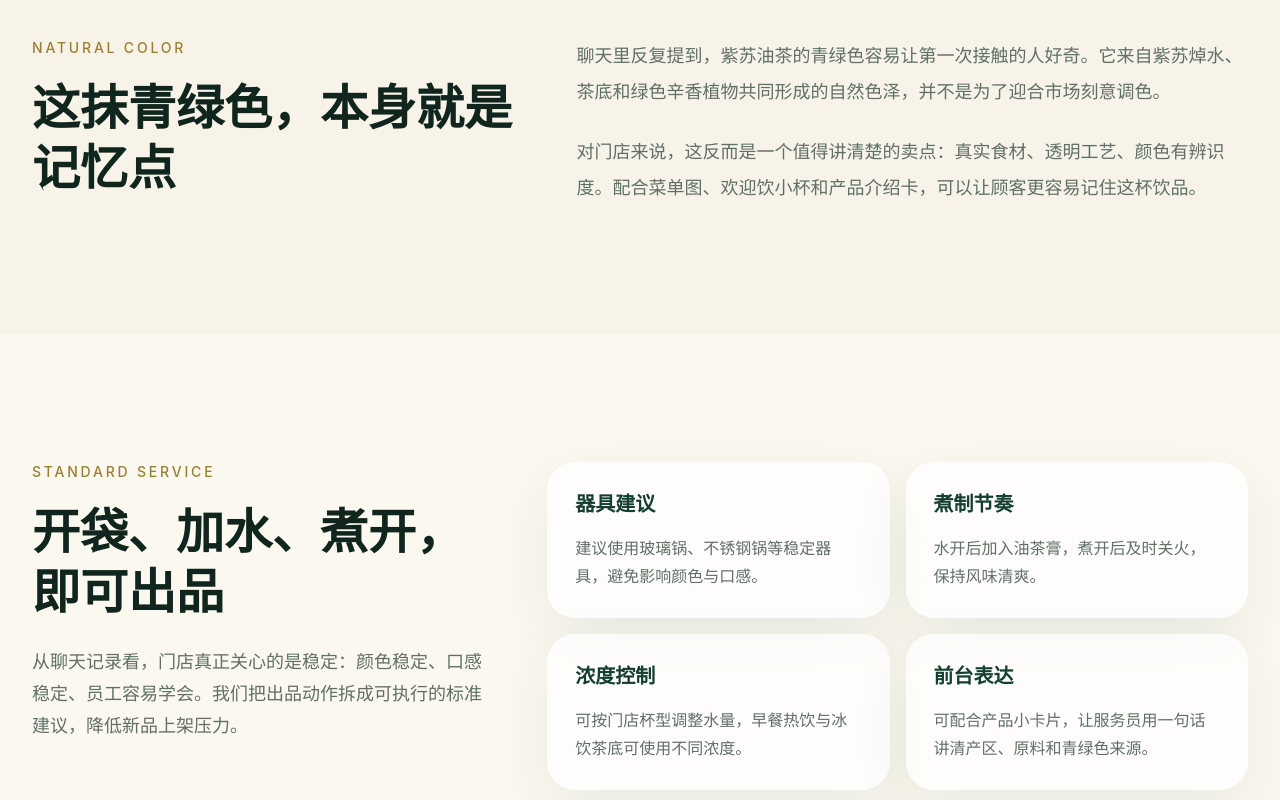
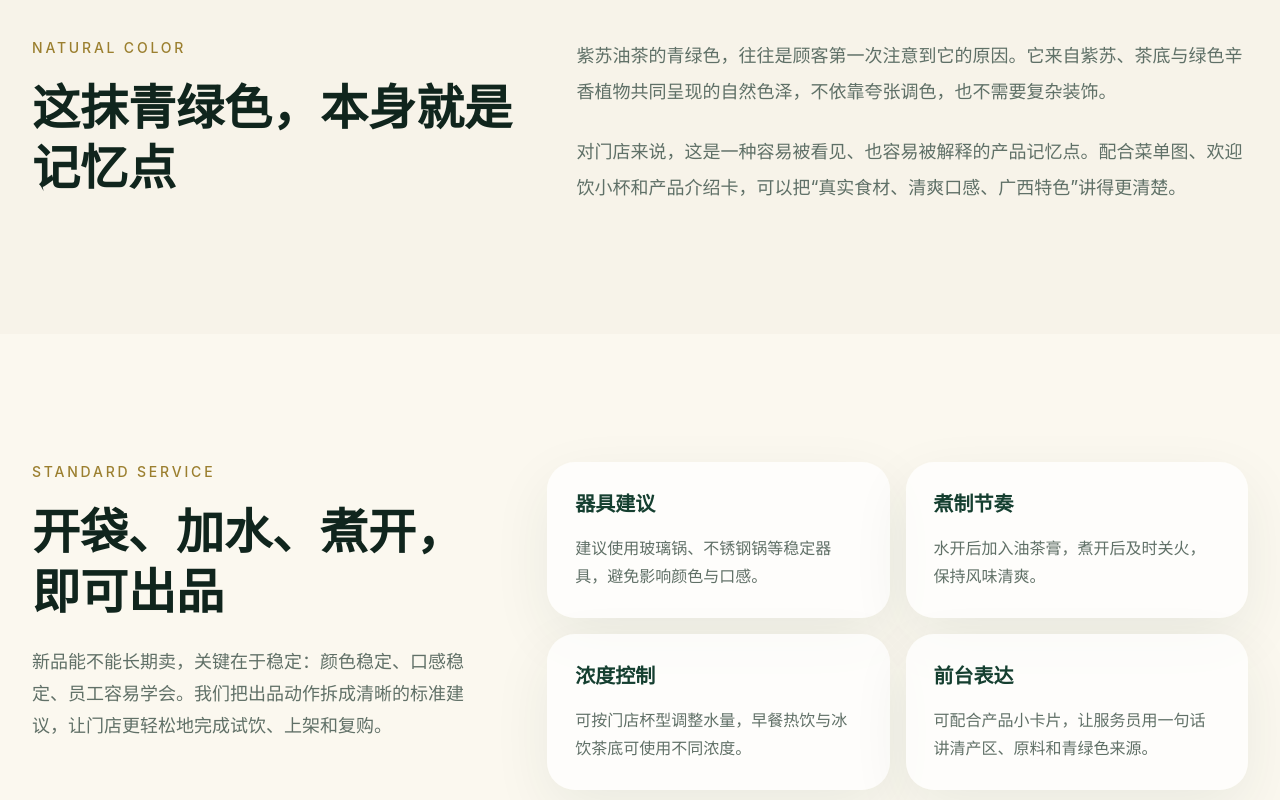
Before and after one commit to nongzexi2021/oilTeaWebPage, a Next.js app: page / in a window 1280 px wide. Shown: the part 1980-2780 px from the top of the page. Built offline with nearby package versions, Linux system fonts and the light colour scheme.

Commit message:
Polish public-facing oil tea copy

```diff
--- a/src/app/page.tsx
+++ b/src/app/page.tsx
@@ -154,10 +154,10 @@ export default function Home() {
           </div>
           <div className="space-y-6 text-lg leading-9 text-[#5f7067]">
             <p>
-              聊天里反复提到，紫苏油茶的青绿色容易让第一次接触的人好奇。它来自紫苏焯水、茶底和绿色辛香植物共同形成的自然色泽，并不是为了迎合市场刻意调色。
+              紫苏油茶的青绿色，往往是顾客第一次注意到它的原因。它来自紫苏、茶底与绿色辛香植物共同呈现的自然色泽，不依靠夸张调色，也不需要复杂装饰。
             </p>
             <p>
-              对门店来说，这反而是一个值得讲清楚的卖点：真实食材、透明工艺、颜色有辨识度。配合菜单图、欢迎饮小杯和产品介绍卡，可以让顾客更容易记住这杯饮品。
+              对门店来说，这是一种容易被看见、也容易被解释的产品记忆点。配合菜单图、欢迎饮小杯和产品介绍卡，可以把“真实食材、清爽口感、广西特色”讲得更清楚。
             </p>
           </div>
         </div>
@@ -172,7 +172,7 @@ export default function Home() {
                 开袋、加水、煮开，即可出品
               </h2>
               <p className="mt-6 text-lg leading-8 text-[#607067]">
-                从聊天记录看，门店真正关心的是稳定：颜色稳定、口感稳定、员工容易学会。我们把出品动作拆成可执行的标准建议，降低新品上架压力。
+                新品能不能长期卖，关键在于稳定：颜色稳定、口感稳定、员工容易学会。我们把出品动作拆成清晰的标准建议，让门店更轻松地完成试饮、上架和复购。
               </p>
             </div>
             <div className="grid gap-4 sm:grid-cols-2">
@@ -253,7 +253,7 @@ export default function Home() {
           </div>
           <div className="space-y-7 text-lg leading-9 text-[#5f7067]">
             <p>
-              老板在聊天里多次强调，做入口的东西，首先要自己愿意给家人喝。紫苏、姜、茶和辛香植物原料都要认真筛选，不能只做一个好看的概念。
+              做入口的东西，首先要经得起自己和家人的日常饮用。紫苏、姜、茶和辛香植物原料都需要认真筛选，不能只做一个好看的概念。
             </p>
             <p>
               创始人高兴是桂林本地人，从小熟悉油茶，也更懂一杯油茶应该有的味道。她选择云南小黄姜、自家种植的双面紫苏，并持续优化嫩叶采摘、研磨细度和出品稳定性，希望把传统油茶做得更干净、更稳定，也更适合现代餐饮场景。
```
